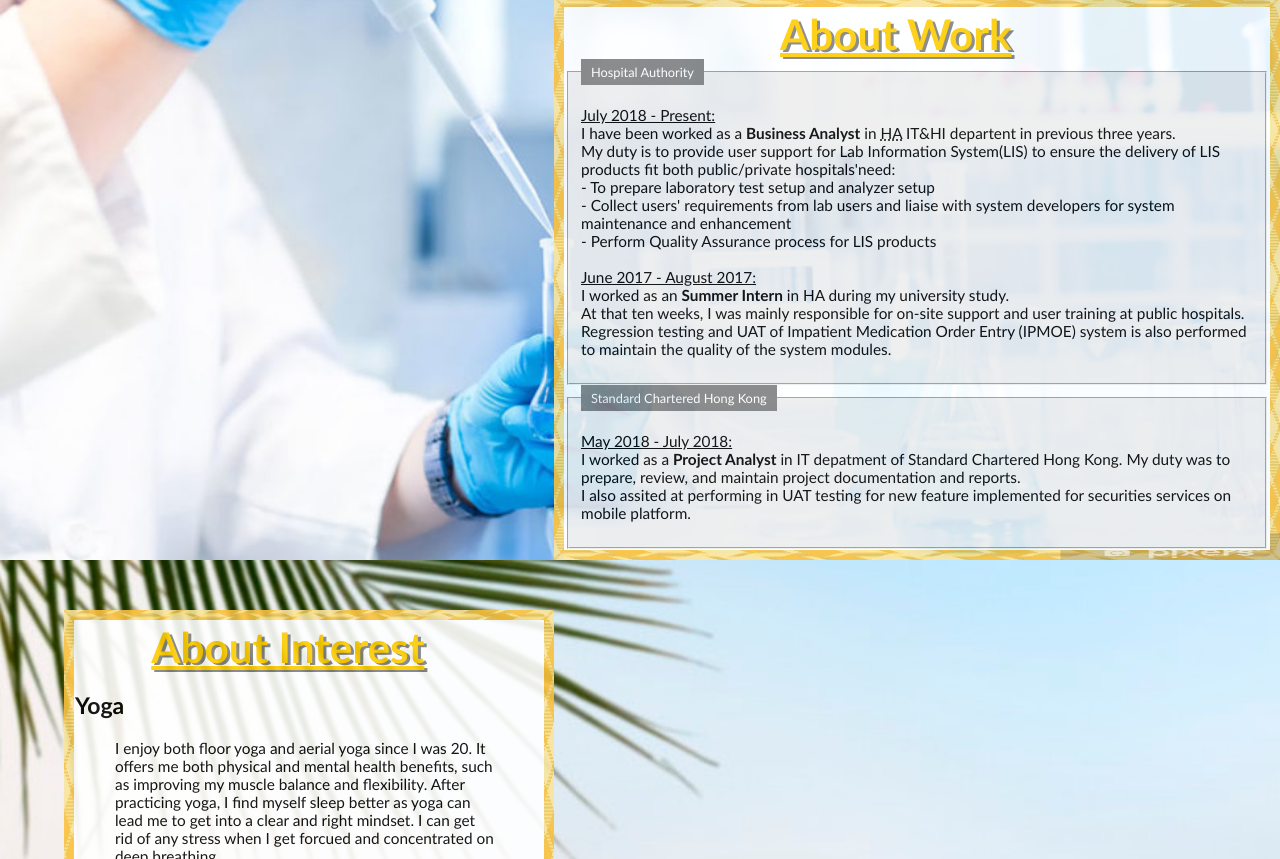
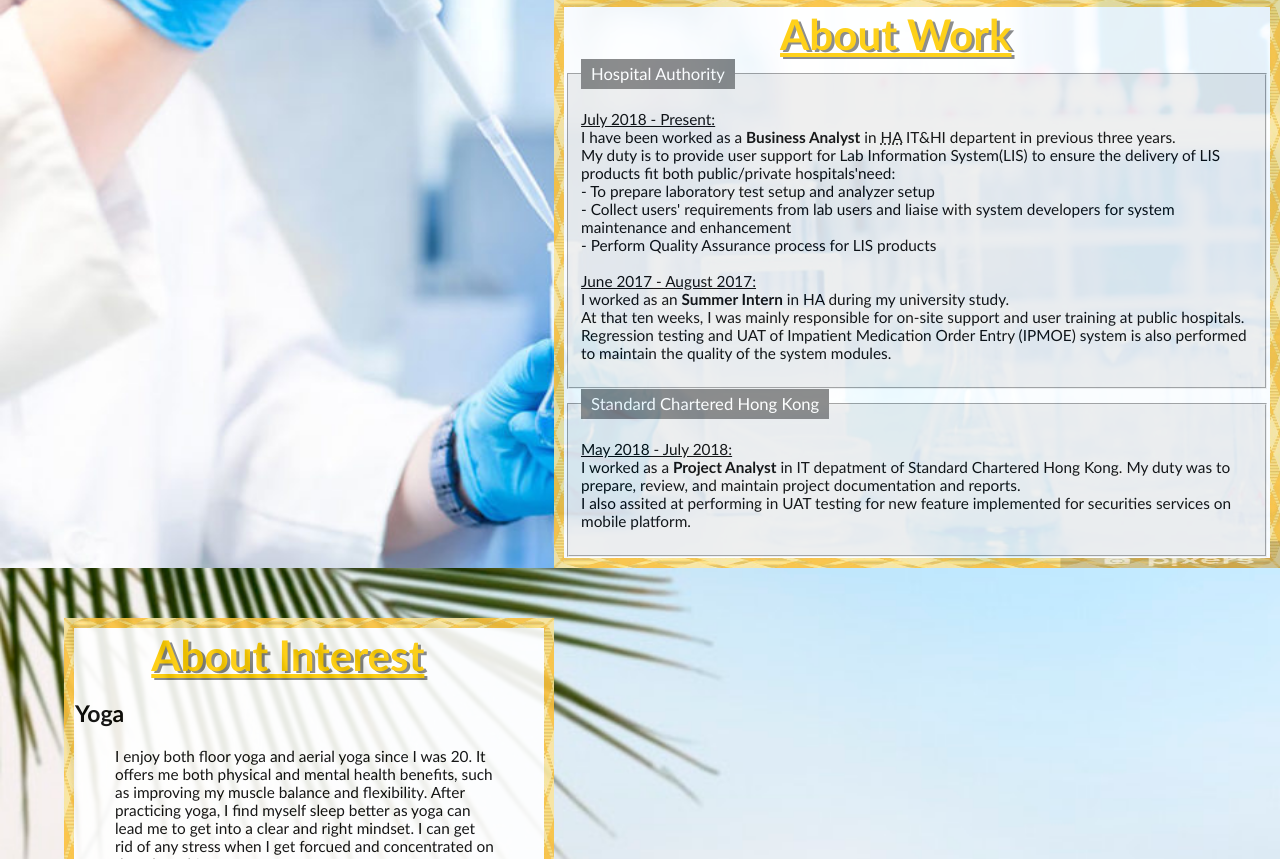
Before and after one commit to 20000857g/20000857g.github.io, a plain HTML site: page index.html in a window 1280 px wide. Shown: the part 1350-2209 px from the top of the page. Drawn offline with Linux system fonts and the light colour scheme.

Commit message:
Update index.html

```diff
--- a/index.html
+++ b/index.html
@@ -228,7 +228,7 @@ legend {
   color: white;
   padding: 5px 10px;
   outline: 1px;
-  font-size: 1vw;
+  font-size: 1.3vw;
 }
 
 .pointer {cursor: pointer;}
```
